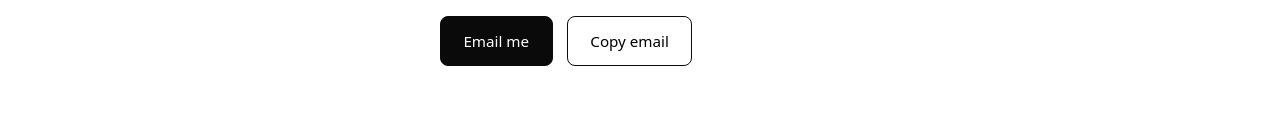
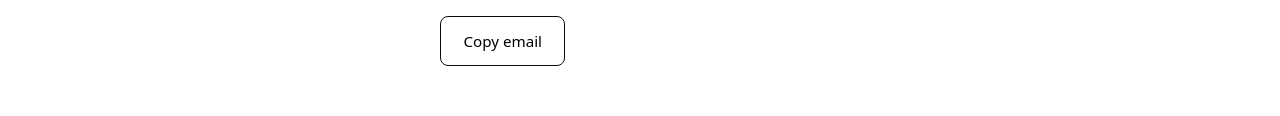
Before and after one commit to joshualumzy/joshualumzy.github.io, an Astro site: page / in a window 1280 px wide. Shown: the part 2796-2912 px from the top of the page. Built offline with nearby package versions, Linux system fonts and the light colour scheme; Astro itself is replaced by a stand-in of ours.

Commit message:
Remove closed-card thumbnails and duplicate Email me button

```diff
--- a/src/pages/index.astro
+++ b/src/pages/index.astro
@@ -118,7 +118,6 @@ const num = (id: string) => String(sections.indexOf(id) + 1).padStart(2, "0");
         <div class="body"><p class="line" data-reveal>{c.contact.line}</p>
         <a class="big ulink" data-reveal href={`mailto:${c.contact.email}`}>{c.contact.email}</a>
         <div class="btns" data-reveal>
-          <a class="btn primary" href={`mailto:${c.contact.email}`}>Email me</a>
           <button class="btn" type="button" data-copy={c.contact.email}>Copy email</button>
         </div></div>
       </div>
--- a/src/styles/global.css
+++ b/src/styles/global.css
@@ -122,6 +122,5 @@ footer{padding:var(--s-4) 0;font-size:.88rem;border-top:1px solid var(--line);ma
 .avatar{width:clamp(6.5rem,28vw,9rem);aspect-ratio:1;border-radius:50%;overflow:hidden;flex:none}
 .avatar img{display:block;width:100%;height:100%;transform:scale(1.05)}
 @media(min-width:900px){.hero-grid{flex-direction:row-reverse;align-items:center;justify-content:space-between;gap:var(--s-5)}.avatar{width:clamp(15rem,26vw,22rem)}}
-@media(min-width:900px){.card:not(.open){padding-right:18rem}.card:not(.open) .thumb{display:block;position:absolute;right:4.25rem;top:var(--s-3);width:13rem}}
 .contact .btns{margin-top:var(--s-3)}
 button.btn{font:inherit;font-weight:500;font-size:.95rem;cursor:pointer}
```
